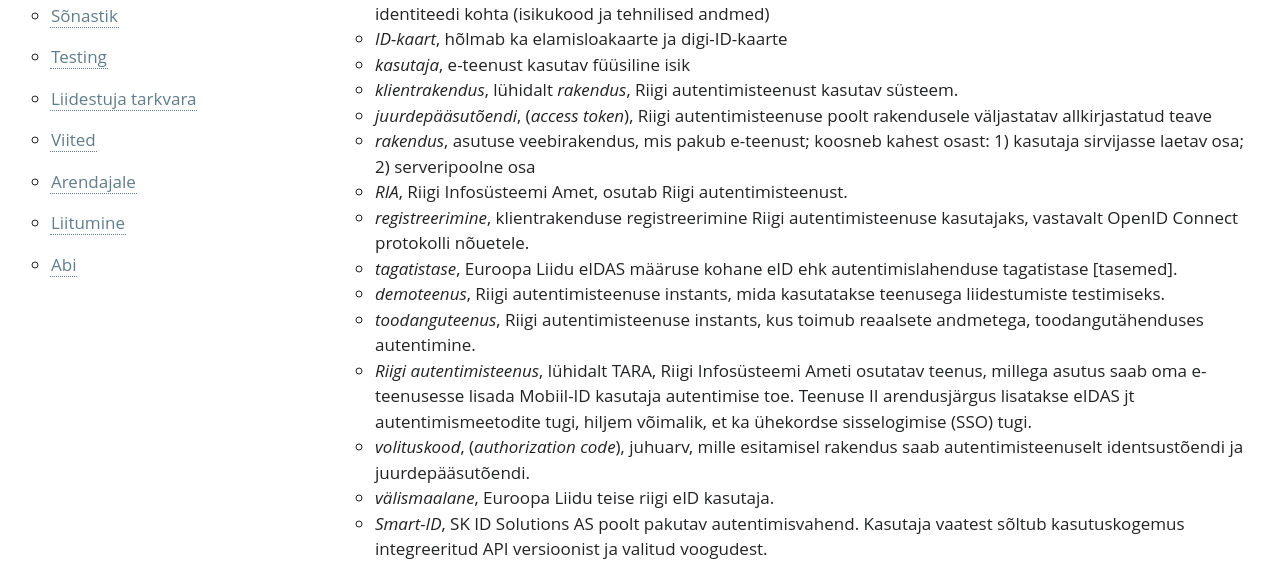
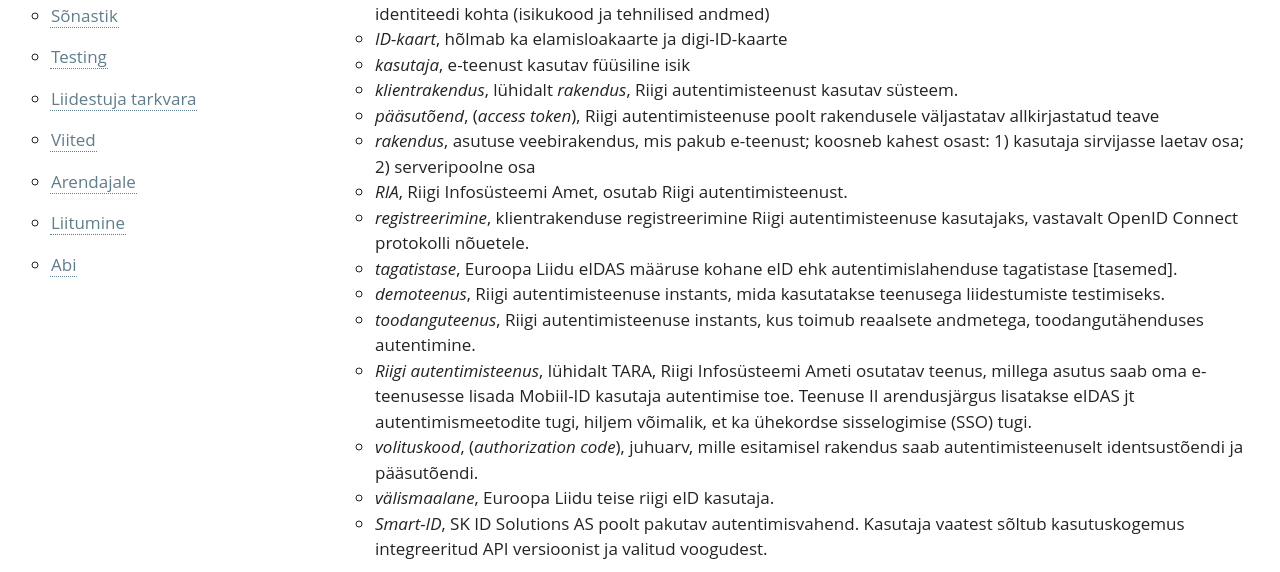
Before and after one commit to e-gov/TARA-Doku, a Jekyll site: the page built from Sonastik.md, in a window 1280 px wide. Shown: the part 356-928 px from the top of the page. Built offline with Jekyll 4.4.1, drawn with Linux system fonts in a browser that asks for light colours; our own code applies the rules of GitHub Pages for plain Markdown files.

Commit message:
AUT-2593 Access token naming unification

```diff
--- a/Sonastik.md
+++ b/Sonastik.md
@@ -15,7 +15,7 @@ Käesolev dokument määratleb Riigi autentimisteenuse (TARA) kasutamise, haldam
 - _ID-kaart_, hõlmab ka elamisloakaarte ja digi-ID-kaarte
 - _kasutaja_, e-teenust kasutav füüsiline isik
 - _klientrakendus_, lühidalt _rakendus_, Riigi autentimisteenust kasutav süsteem.
-- _juurdepääsutõendi_, (_access token_), Riigi autentimisteenuse poolt rakendusele väljastatav allkirjastatud teave
+- _pääsutõend_, (_access token_), Riigi autentimisteenuse poolt rakendusele väljastatav allkirjastatud teave
 - _rakendus_, asutuse veebirakendus, mis pakub e-teenust; koosneb kahest osast: 1) kasutaja sirvijasse laetav osa; 2) serveripoolne osa
 - _RIA_, Riigi Infosüsteemi Amet, osutab Riigi autentimisteenust.
 - _registreerimine_, klientrakenduse registreerimine Riigi autentimisteenuse kasutajaks, vastavalt OpenID Connect protokolli nõuetele.
@@ -23,6 +23,6 @@ Käesolev dokument määratleb Riigi autentimisteenuse (TARA) kasutamise, haldam
 - _demoteenus_, Riigi autentimisteenuse instants, mida kasutatakse teenusega liidestumiste testimiseks.
 - _toodanguteenus_, Riigi autentimisteenuse instants, kus toimub reaalsete andmetega, toodangutähenduses autentimine.
 - _Riigi autentimisteenus_, lühidalt TARA, Riigi Infosüsteemi Ameti  osutatav teenus, millega asutus saab oma e-teenusesse lisada Mobiil-ID kasutaja autentimise toe. Teenuse II arendusjärgus lisatakse eIDAS jt autentimismeetodite tugi, hiljem võimalik, et ka ühekordse sisselogimise (SSO) tugi.
-- _volituskood_, (_authorization code_), juhuarv, mille esitamisel rakendus saab autentimisteenuselt identsustõendi ja juurdepääsutõendi.
+- _volituskood_, (_authorization code_), juhuarv, mille esitamisel rakendus saab autentimisteenuselt identsustõendi ja pääsutõendi.
 - _välismaalane_, Euroopa Liidu teise riigi eID kasutaja.
 - _Smart-ID_, SK ID Solutions AS poolt pakutav autentimisvahend. Kasutaja vaatest sõltub kasutuskogemus integreeritud API versioonist ja valitud voogudest.
```
Also changed, not shown: TehnilineKirjeldus.md (+1 -1 lines).
